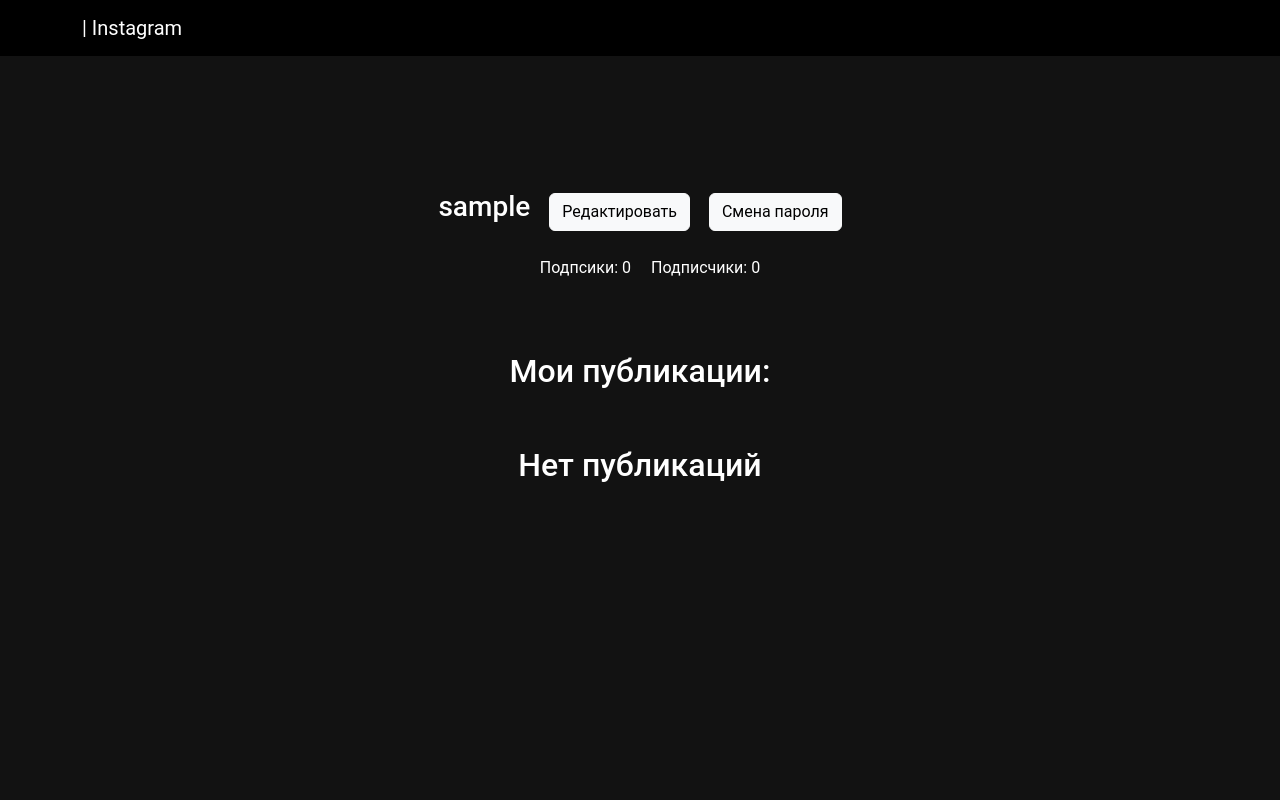
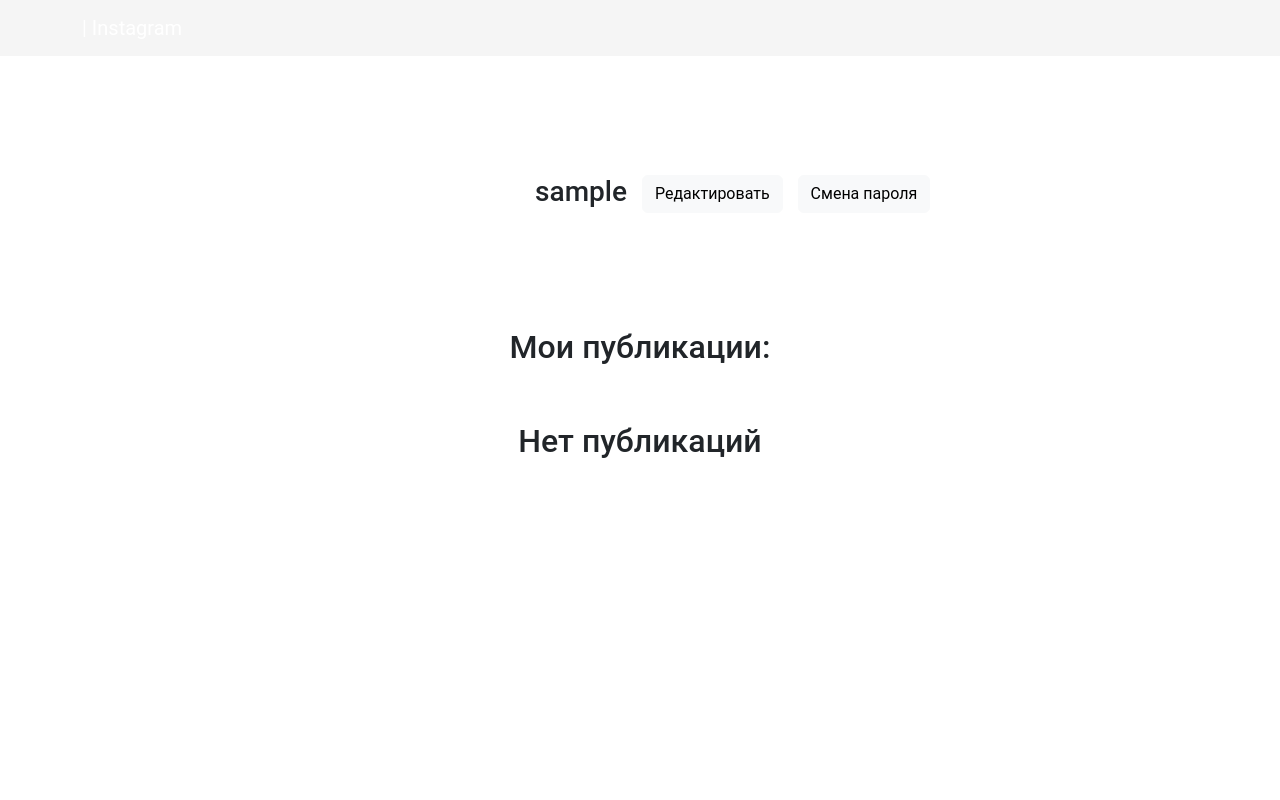
Before and after one commit to Sula19/homework_71_roziyev_sultan, a Django app: page /auth/profile/1 in a window 1280 px wide. Run offline with Django 4.2, Linux system fonts and the light colour scheme; the visitor is signed in with stand-in values (Sample User, id 1); data comes from the database, SQL or seed files in the repository; data that the repository does not hold is empty; parts of the project's set-up code (start-up, migrations or seed data) failed here and were passed over; some libraries are stand-ins or nearby versions.

Commit message:
Изменил стили

```diff
--- a/core/static/css/style.css
+++ b/core/static/css/style.css
@@ -2,12 +2,8 @@
     font-family: "Roboto", "Lucida Grande", "DejaVu Sans", "Bitstream Vera Sans", Verdana, Arial, sans-serif;
 }
 
-body {
-    background-color: #121212;
-}
-
 .navbar {
-    background-color: black;
+    background-color: whitesmoke;
 }
 
 .icons {
@@ -16,8 +12,13 @@
     margin-right: 15px;
 }
 
+.fa-door-open {
+    font-size: 35px;
+}
+
 .subs {
     text-align: center;
+    margin-top: -50px;
 }
 
 .post-avatar {
@@ -38,17 +39,15 @@
 
 .box {
     text-align: center;
-    display: block ruby;
-    margin-top: 12%;
+    display: inline-flex;
+    margin-left: 453px;
+    margin-top: 8%;
 }
 
 .sub {
     justify-content: center;
     display: flex;
-}
-
-h6, h2, h3, p, h5 {
-    color: white;
+    margin-top: 15px;
 }
 
 .icon {
@@ -62,8 +61,10 @@
     font-size: 23px;
 }
 
-.icons1 {
+.add-like {
     font-size: 23px;
+    background: transparent;
+    border: 0;
 }
 
 .avatar {
@@ -83,6 +84,10 @@
     margin-top: 30px;
 }
 
+.con {
+    margin-top: 30px;
+    max-width: 900px;
+}
 
 .pagination {
     text-align: center;
```
